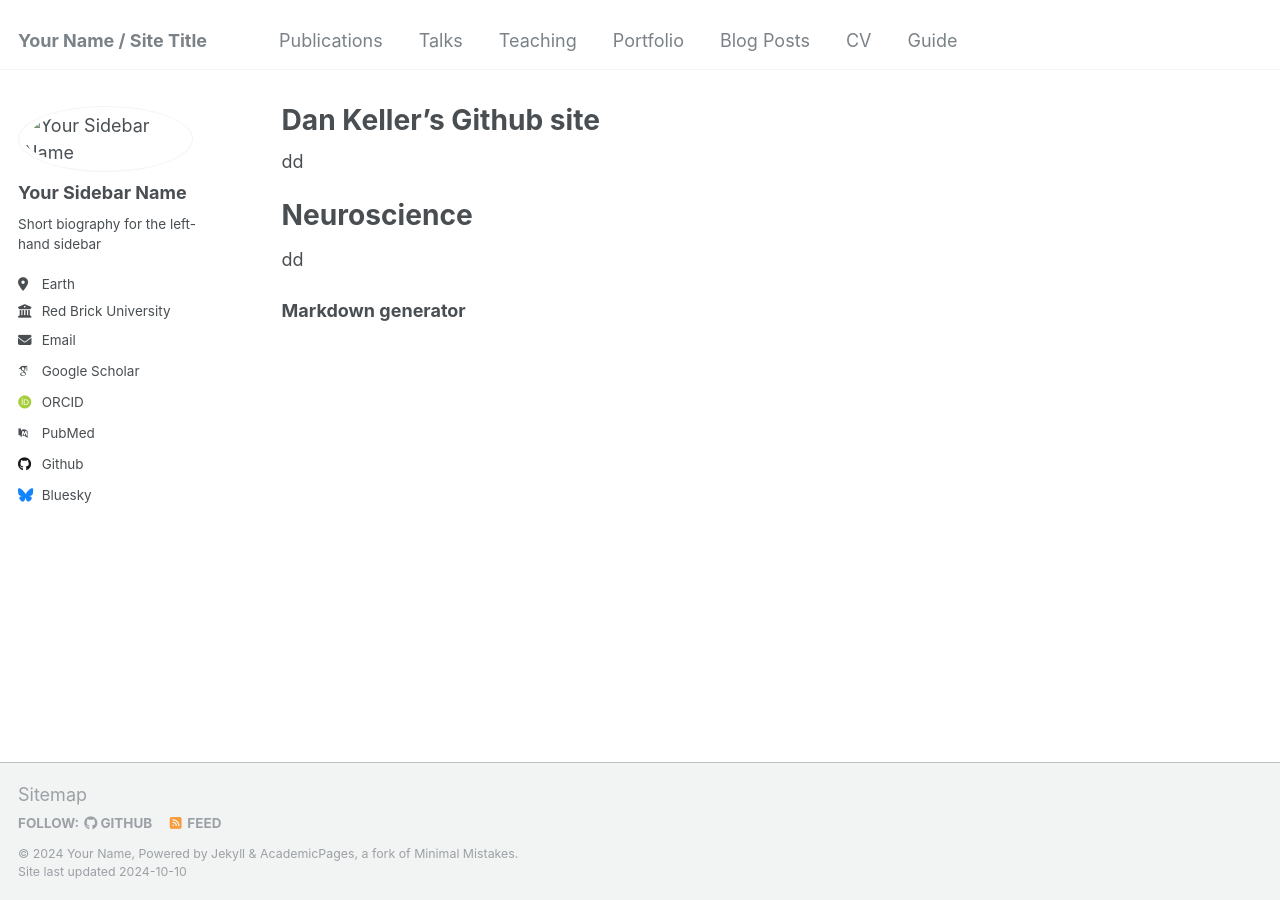
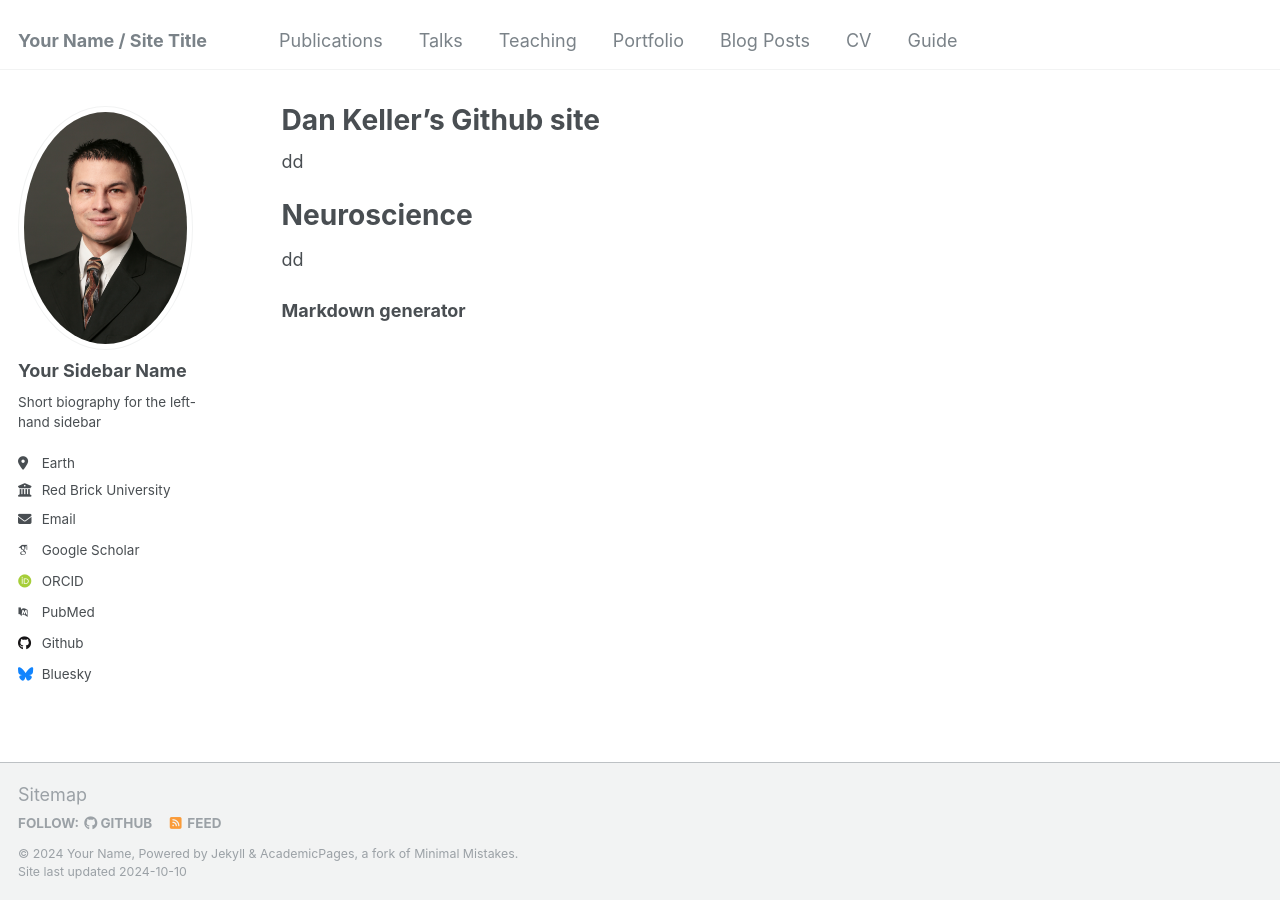
Before and after one commit to dkeller9/dkeller, a Jekyll site: the page built from _pages/about.md, in a window 1280 px wide. Built offline with Jekyll 4.4.1, drawn with Linux system fonts in a browser that asks for light colours; some web fonts are replaced.

Commit message:
Update _config.yml

```diff
--- a/_config.yml
+++ b/_config.yml
@@ -21,7 +21,7 @@ repository               : "academicpages/academicpages.github.io"
 #               Additional customization can be done by editing /_includes/author-profile.html
 author:
   # Biographic information
-  avatar           : "files/dk_prof.PNG"
+  avatar           : "dk_prof.PNG"
   name             : "Your Sidebar Name"
   pronouns         : # example: "she/her"
   bio              : "Short biography for the left-hand sidebar"
```
